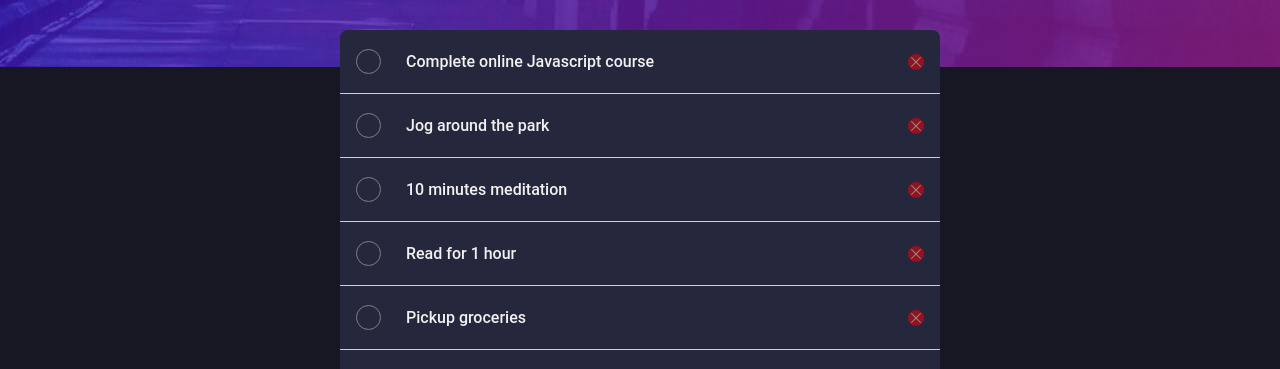
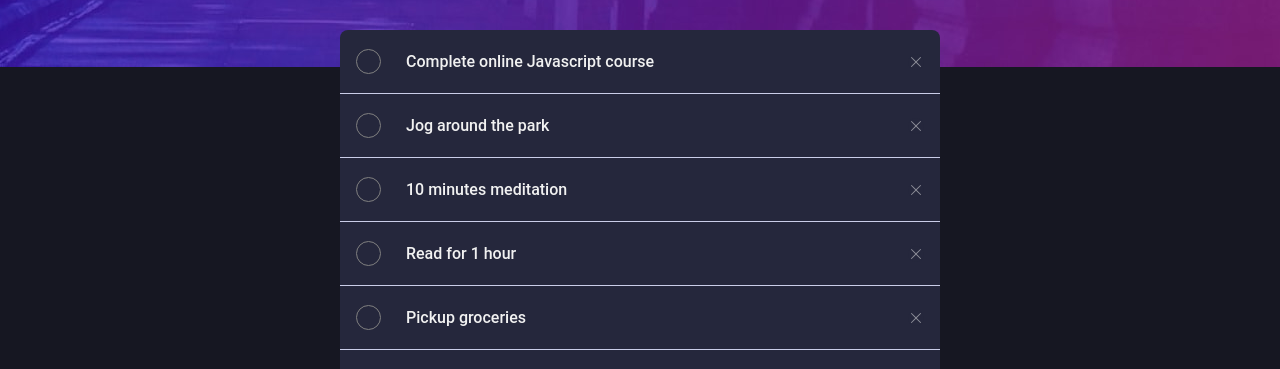
Before and after one commit to LuizStevanatto/todo-frontend, a React (Vite) app: page / in a window 1280 px wide. Shown: the part 233-602 px from the top of the page. Built offline with nearby package versions, Linux system fonts and the light colour scheme.

Commit message:
remove bakground color from delete icon

```diff
--- a/src/components/Item/style.ts
+++ b/src/components/Item/style.ts
@@ -45,11 +45,11 @@ export const ExcludeIcon = styled.div`
 	color: #f1f1f1;
 	cursor: pointer;
 	opacity: 0.5;
-	background-color: red;
 	margin-bottom: 1rem;
 
 	/* hover */
 	:hover {
 		opacity: 1;
+		transition: 0.3s;
 	}
 `;
```
